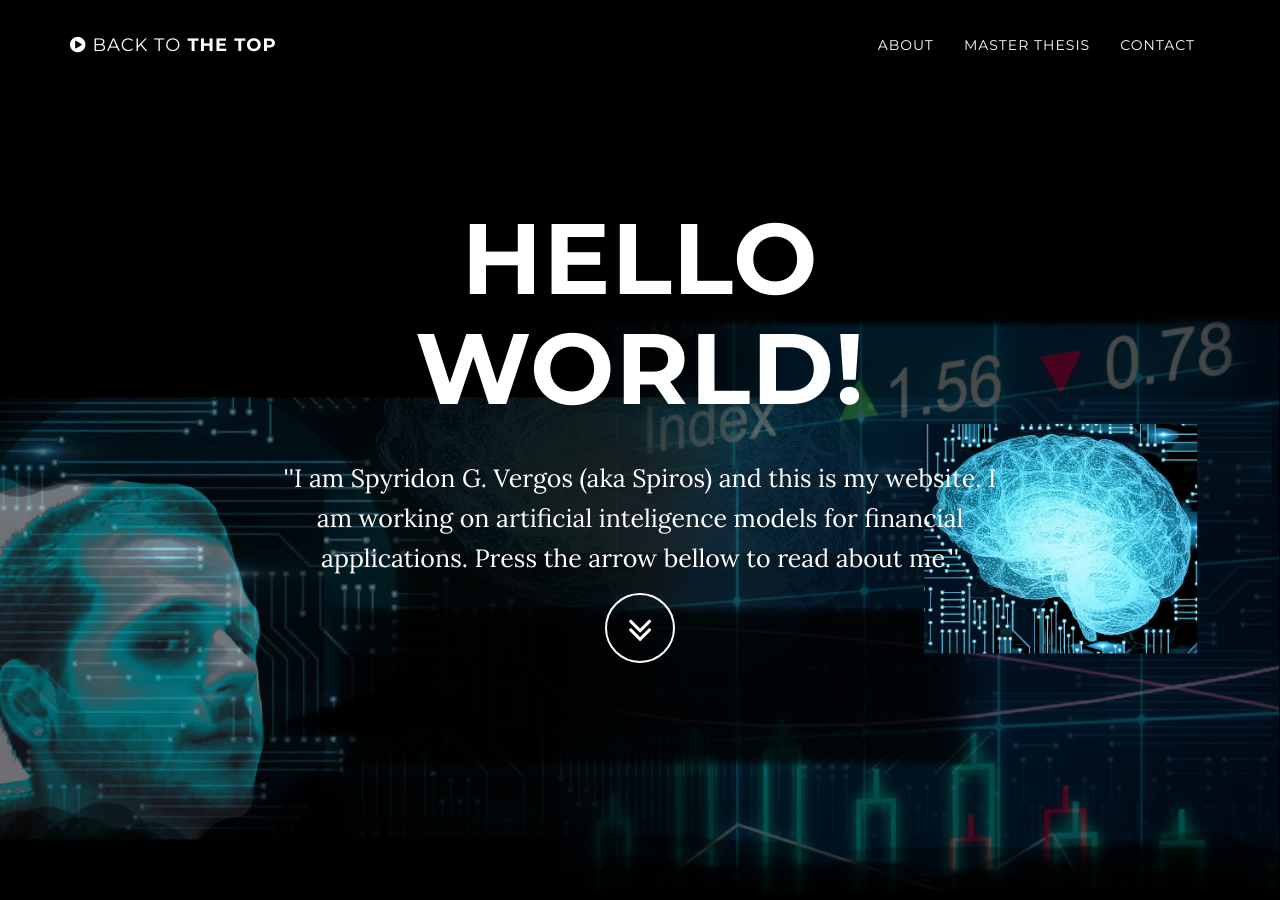
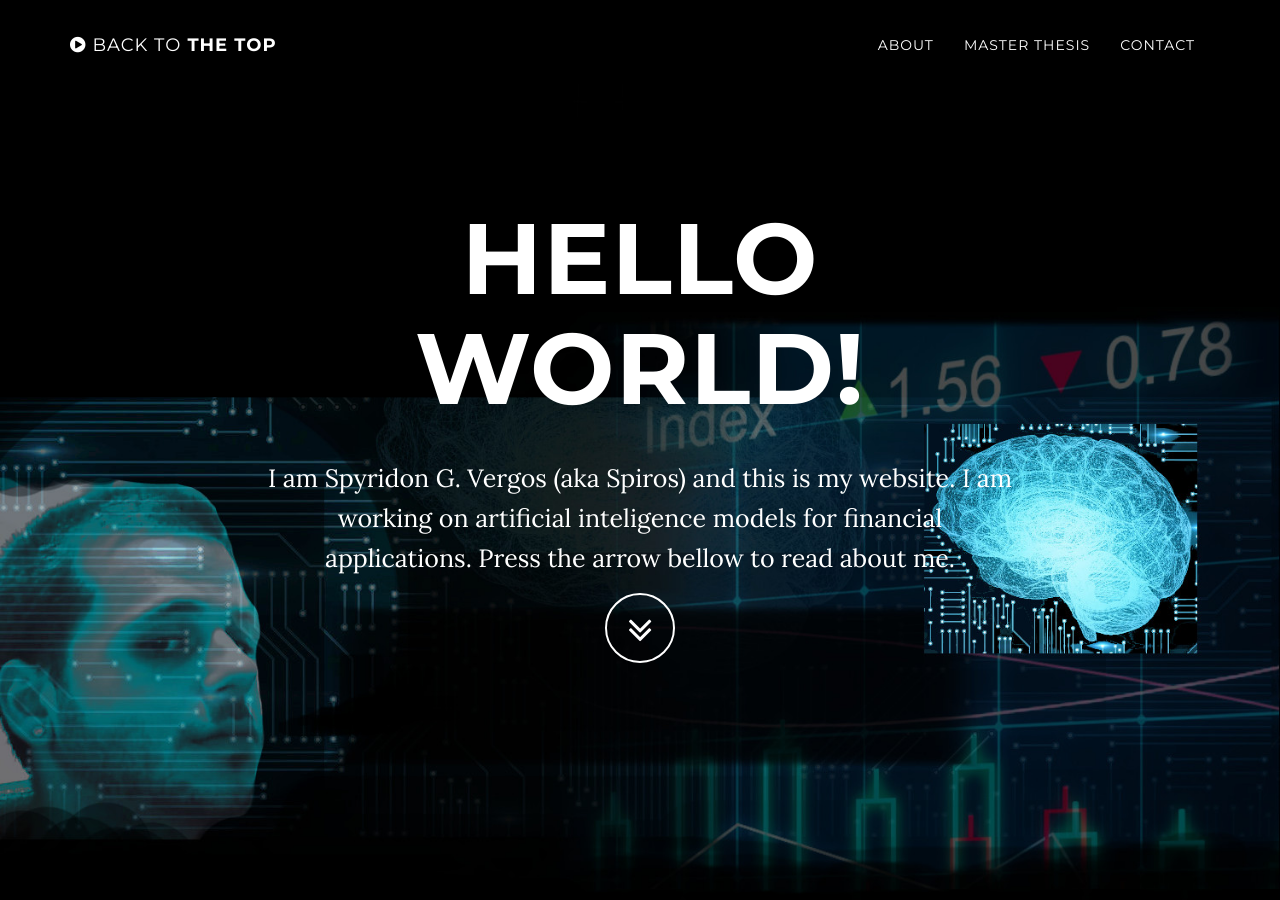
Before and after one commit to SpyridonVergos/Sitebuild-, a Jekyll site: the page built from index.html, in a window 1280 px wide and 900 px high. Built offline with Jekyll 4.4.1, drawn with Linux system fonts in a browser that asks for light colours.

```diff
--- a/_config.yml
+++ b/_config.yml
@@ -2,7 +2,7 @@
 title: "Hello World!"
 email: vergosspyros@gmail.com
 url: https://example.github.io
-description: "''I am Spyridon G. Vergos (aka Spiros) and this is my website. I am working on artificial inteligence models for financial applications. Press the arrow bellow to read about me.''  "
+description: "I am Spyridon G. Vergos (aka Spiros) and this is my website. I am working on artificial inteligence models for financial applications. Press the arrow bellow to read about me.  "
 
 # Color settings (hex-codes without the leading hash-tag)
 color:
```
